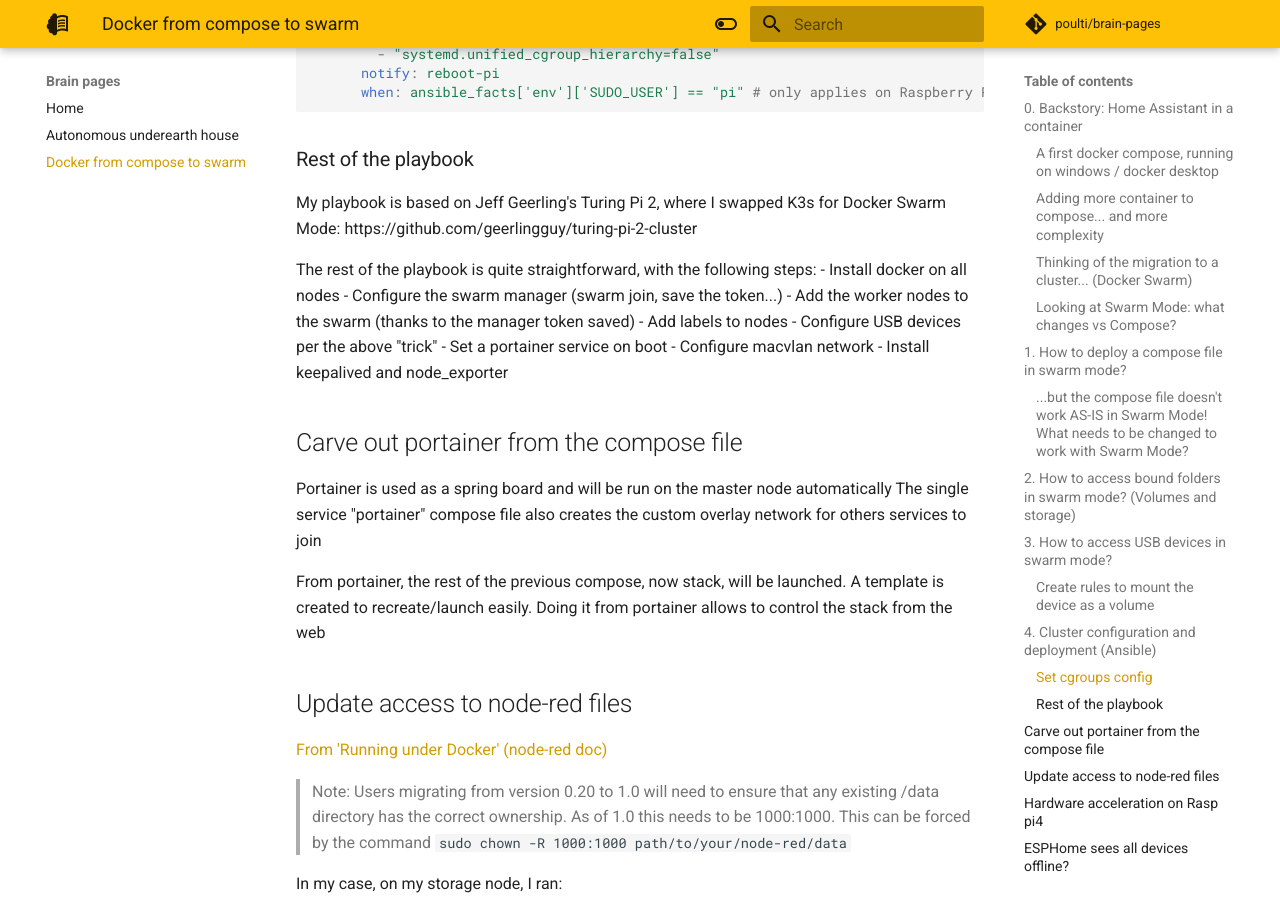
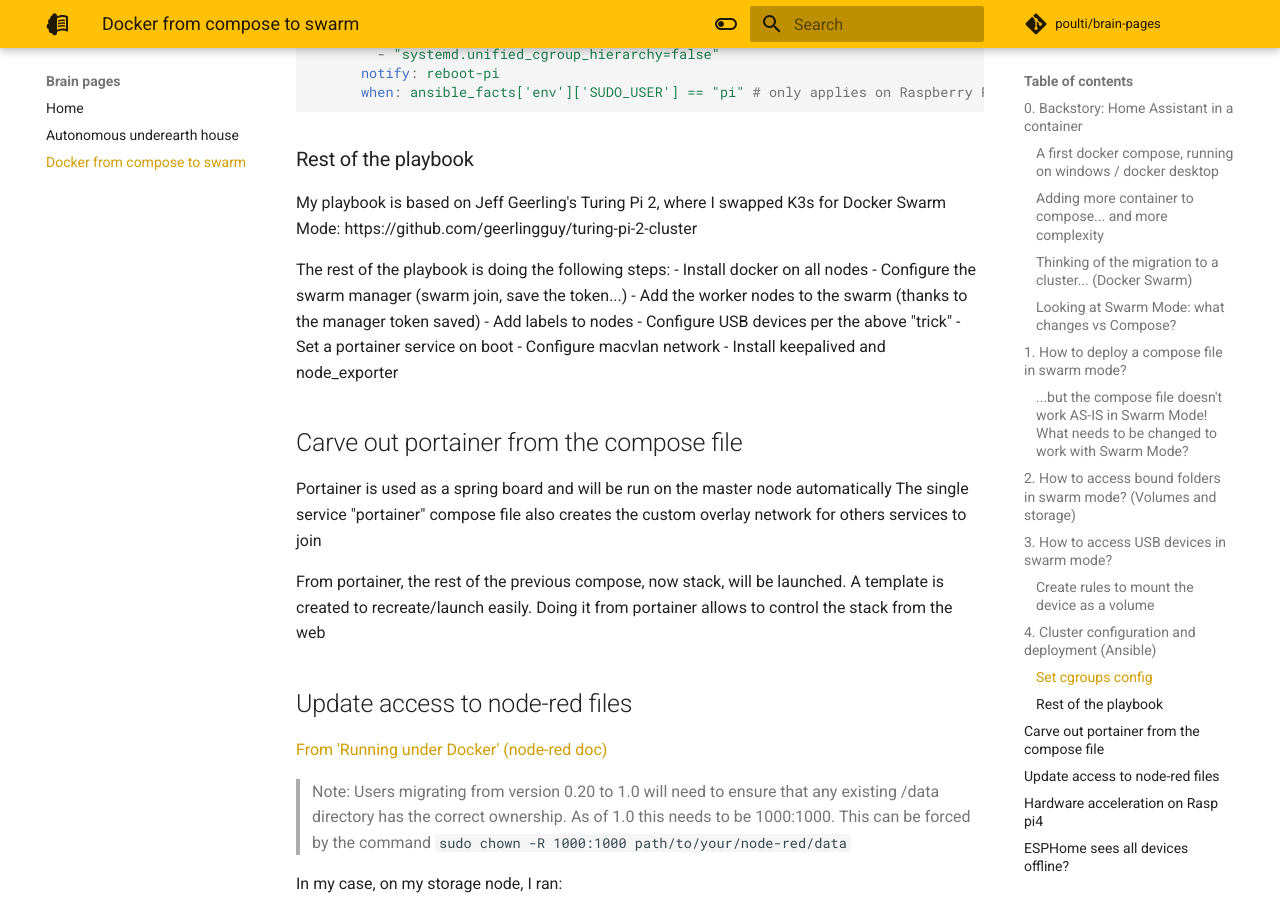
Before and after one commit to poulti/brain-pages, an MkDocs documentation site: the page built from docs/docker-from-compose-to-swarm.md, in a window 1280 px wide and 900 px high, scrolled down 12079 px. Built offline with MkDocs 1.6.1 and Material for MkDocs 9.7.7, drawn with Linux system fonts in a browser that asks for light colours; comment, search, counter and statistics services are not loaded.

Commit message:
Simplify next steps of playbook

```diff
--- a/docs/docker-from-compose-to-swarm.md
+++ b/docs/docker-from-compose-to-swarm.md
@@ -458,7 +458,7 @@
 
 My playbook is based on Jeff Geerling's Turing Pi 2, where I swapped K3s for Docker Swarm Mode: https://github.com/geerlingguy/turing-pi-2-cluster
 
-The rest of the playbook is quite straightforward, with the following steps:
+The rest of the playbook is doing the following steps:
 - Install docker on all nodes
 - Configure the swarm manager (swarm join, save the token...)
 - Add the worker nodes to the swarm (thanks to the manager token saved)
```
